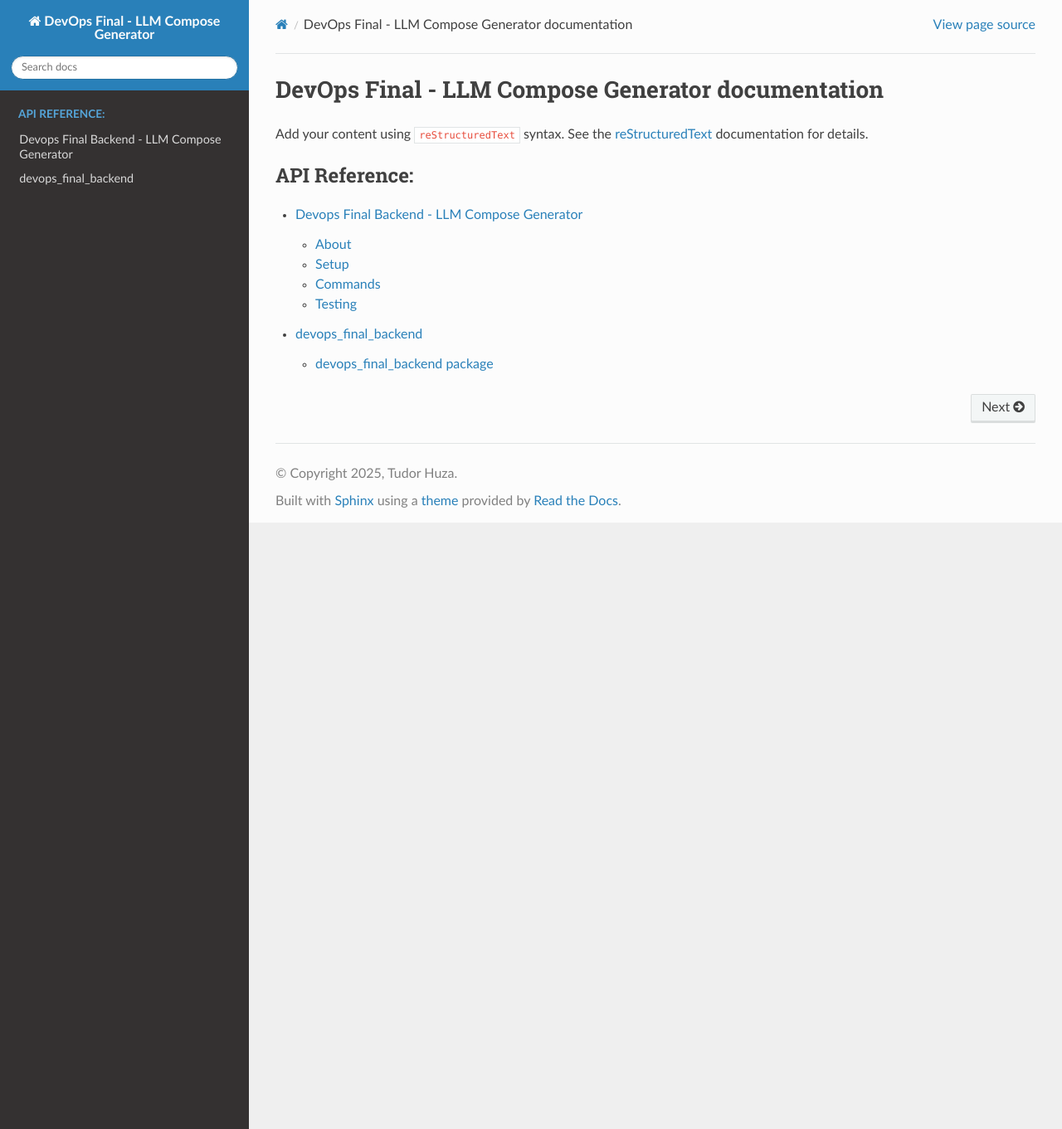
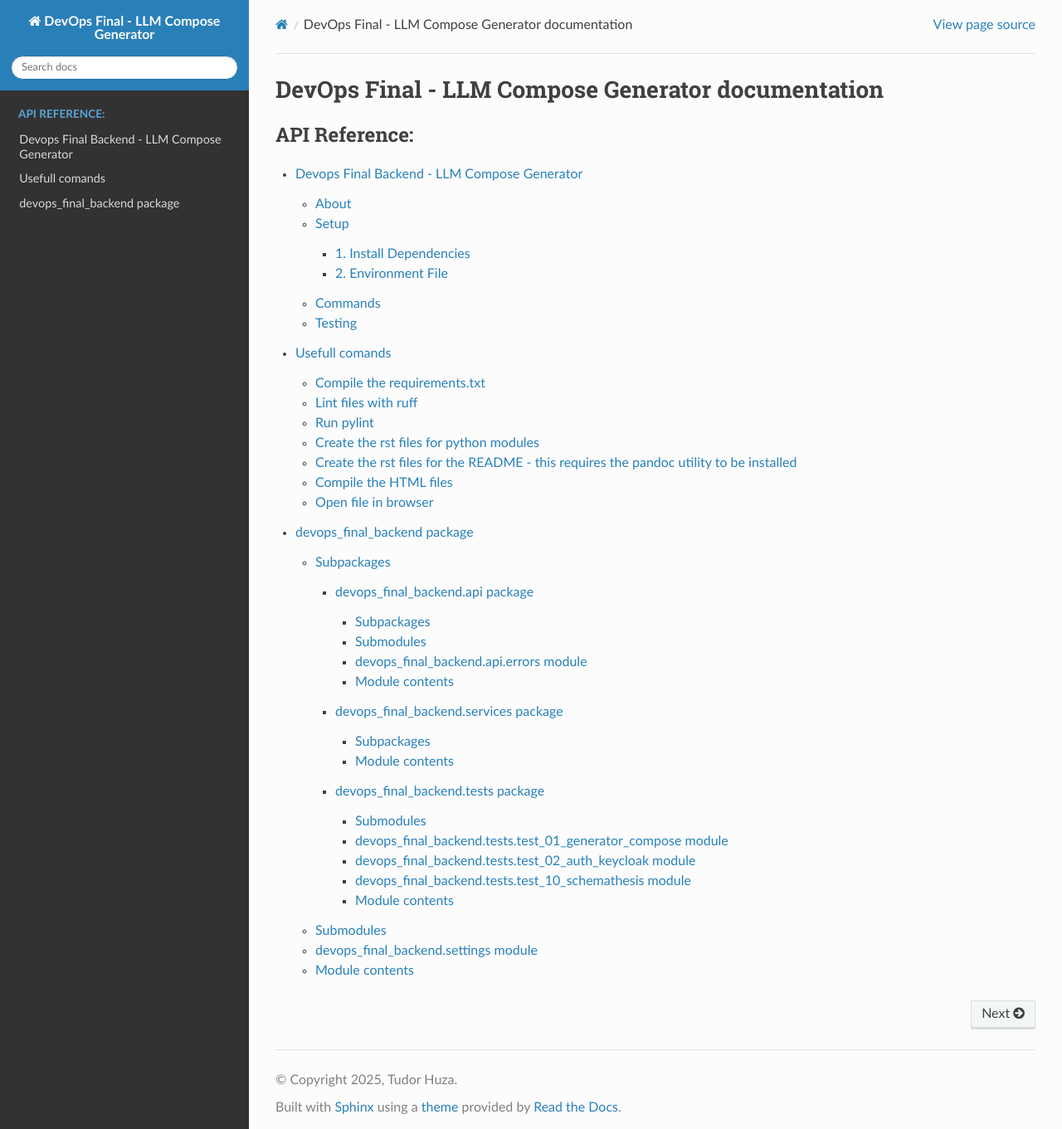
Before and after one commit to H-Tudor/devops_final_backend, a Sphinx documentation site: the page built from docs/source/index.rst, in a window 1280 px wide and 1361 px high. Shown: the whole window at 83% size. Built offline with Sphinx 7.4.7 and the Read the Docs theme 3.1.0, drawn with Linux system fonts in a browser that asks for light colours.

Commit message:
docs improvements

```diff
--- a/docs/source/conf.py
+++ b/docs/source/conf.py
@@ -34,7 +34,7 @@ source_suffix = {
 }
 
 templates_path = ["_templates"]
-exclude_patterns = []
+exclude_patterns = ["api/modules.rst"]
 
 
 autodoc_typehints = "description"
--- a/docs/source/index.rst
+++ b/docs/source/index.rst
@@ -6,15 +6,12 @@
 DevOps Final - LLM Compose Generator documentation
 ==================================================
 
-Add your content using ``reStructuredText`` syntax. See the
-`reStructuredText <https://www.sphinx-doc.org/en/master/usage/restructuredtext/index.html>`_
-documentation for details.
-
-
 .. toctree::
-   :maxdepth: 2
+   :maxdepth: 4
    :caption: API Reference:
 
    README
 
-   api/modules
+   usefull_commands
+
+   api/devops_final_backend
--- /dev/null
+++ b/docs/source/usefull_commands.rst
@@ -0,0 +1,56 @@
+Usefull comands
+===============
+
+Compile the `requirements.txt <requirements.txt>`__
+---------------------------------------------------
+
+.. code:: sh
+
+   uv export -o requirements.txt --no-header --no-hashes
+
+Lint files with ruff
+--------------------
+
+.. code:: sh
+
+   uv run ruff check
+   uv run ruff format
+   uv run ruff clena
+
+Run pylint
+----------
+
+.. code:: sh
+
+   uv run pylint src/devops_final_backend
+
+Create the rst files for python modules
+---------------------------------------
+
+.. code:: sh
+
+   rm -r docs/source/api
+   uv run python docs/source/generate_api_docs.py
+
+Create the rst files for the README - this requires the pandoc utility to be installed
+--------------------------------------------------------------------------------------
+
+.. code:: sh
+
+   pandoc README.md -f markdown -t rst -o docs/source/README.rst
+   pandoc usefull_commands.md -f markdown -t rst -o docs/source/usefull_commands.rst
+
+Compile the HTML files
+----------------------
+
+.. code:: sh
+
+   rm -r docs/build
+   uv run sphinx-build -b html docs/source docs/build
+
+Open file in browser
+--------------------
+
+.. code:: sh
+
+   xdg-open docs/build/index.html
```
Also changed, not shown: usefull_commands.md (added, +44 -0 lines), 1 other file.
